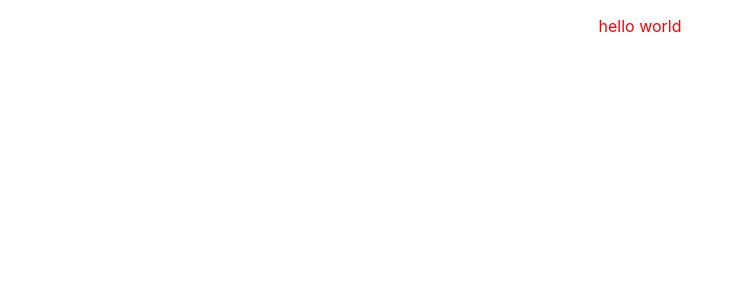
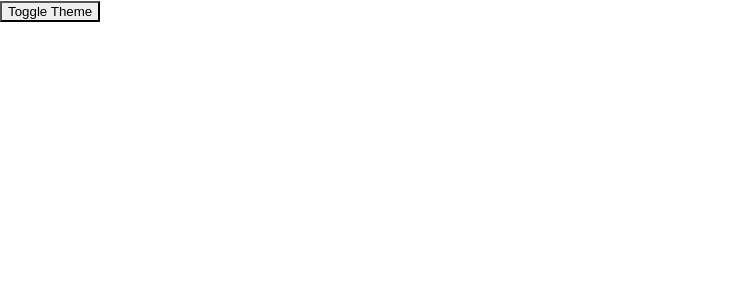
Before and after one commit to shenggaowei/map, a React (Vite) app: page / in a window 1280 px wide. Shown: the top 300 px of the page, without its empty margins (0-744 px from the left). Built offline with nearby package versions, Linux system fonts and the light colour scheme.

Commit message:
添加 react context 练习代码

```diff
--- a/src/App.module.css
+++ b/src/App.module.css
@@ -2,3 +2,11 @@
   text-align: center;
   color: red;
 }
+
+.dark {
+  color: #000;
+}
+
+.light {
+  color: orange;
+}
--- a/src/App.tsx
+++ b/src/App.tsx
@@ -1,10 +1,40 @@
 import React from "react";
-import styles from "./App.module.css";
+import { ThemeContext, themes, Color } from "./context/theme-context";
+import ThemeTogglerButton from "./context/themed-toggler-button";
 
-export default function App() {
+function Content() {
   return (
-    <div className={styles.App}>
-      <p>hello world</p>
+    <div>
+      <ThemeTogglerButton />
     </div>
   );
 }
+
+export default class App extends React.Component<
+  unknown,
+  { theme: Color; toggleTheme: () => void }
+> {
+  constructor(props: unknown) {
+    super(props);
+    this.state = {
+      theme: themes.light,
+      toggleTheme: this.toggleTheme,
+    };
+  }
+
+  toggleTheme = () => {
+    this.setState((state) => ({
+      theme: state.theme === themes.dark ? themes.light : themes.dark,
+    }));
+  };
+
+  render() {
+    return (
+      <div>
+        <ThemeContext.Provider value={this.state}>
+          <Content />
+        </ThemeContext.Provider>
+      </div>
+    );
+  }
+}
--- /dev/null
+++ b/src/context/theme-context.ts
@@ -0,0 +1,29 @@
+import React from "react";
+
+export type Color = {
+  foreground: string;
+  background: string;
+};
+
+export type ThemeKey = "light" | "dark";
+
+type Theme = Record<ThemeKey, Color>;
+
+export const themes: Theme = {
+  light: {
+    foreground: "#000000",
+    background: "#eeeeee",
+  },
+  dark: {
+    foreground: "#ffffff",
+    background: "#222222",
+  },
+};
+
+export const ThemeContext = React.createContext<{
+  theme: Color;
+  toggleTheme: () => void;
+}>({
+  theme: themes.dark,
+  toggleTheme: () => 0,
+});
--- /dev/null
+++ b/src/context/themed-toggler-button.tsx
@@ -0,0 +1,15 @@
+import React, { useContext } from "react";
+import { ThemeContext } from "./theme-context";
+
+export default function ThemeTogglerButton() {
+  // 相当于 class组件中的 static contextType  = ThemeContext 或者 <MyContext.Consumer>
+  const theme = useContext(ThemeContext);
+  return (
+    <button
+      onClick={theme.toggleTheme}
+      style={{ backgroundColor: theme.theme.background }}
+    >
+      Toggle Theme
+    </button>
+  );
+}
```
Also changed, not shown: src/App1.tsx (added, +22 -0 lines), src/App2.tsx (added, +45 -0 lines), src/main.tsx (+6 -6 lines).
